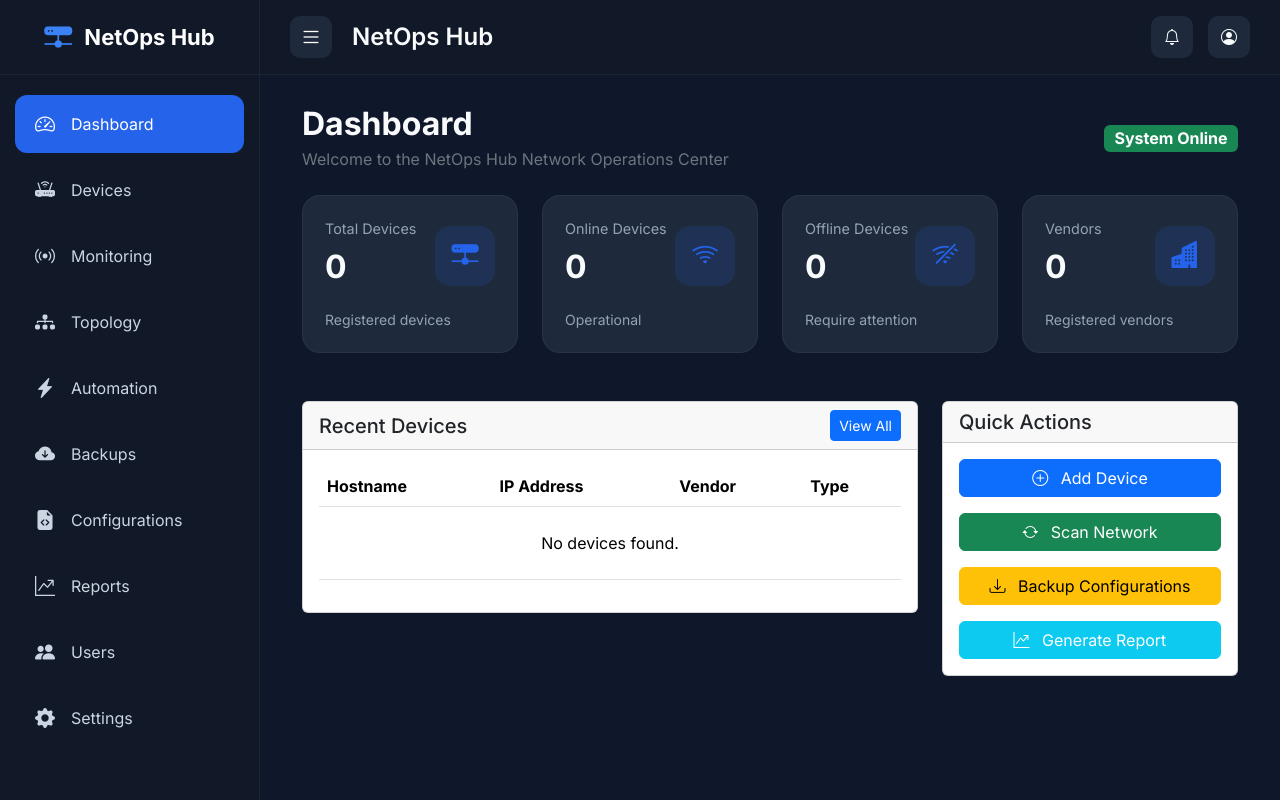
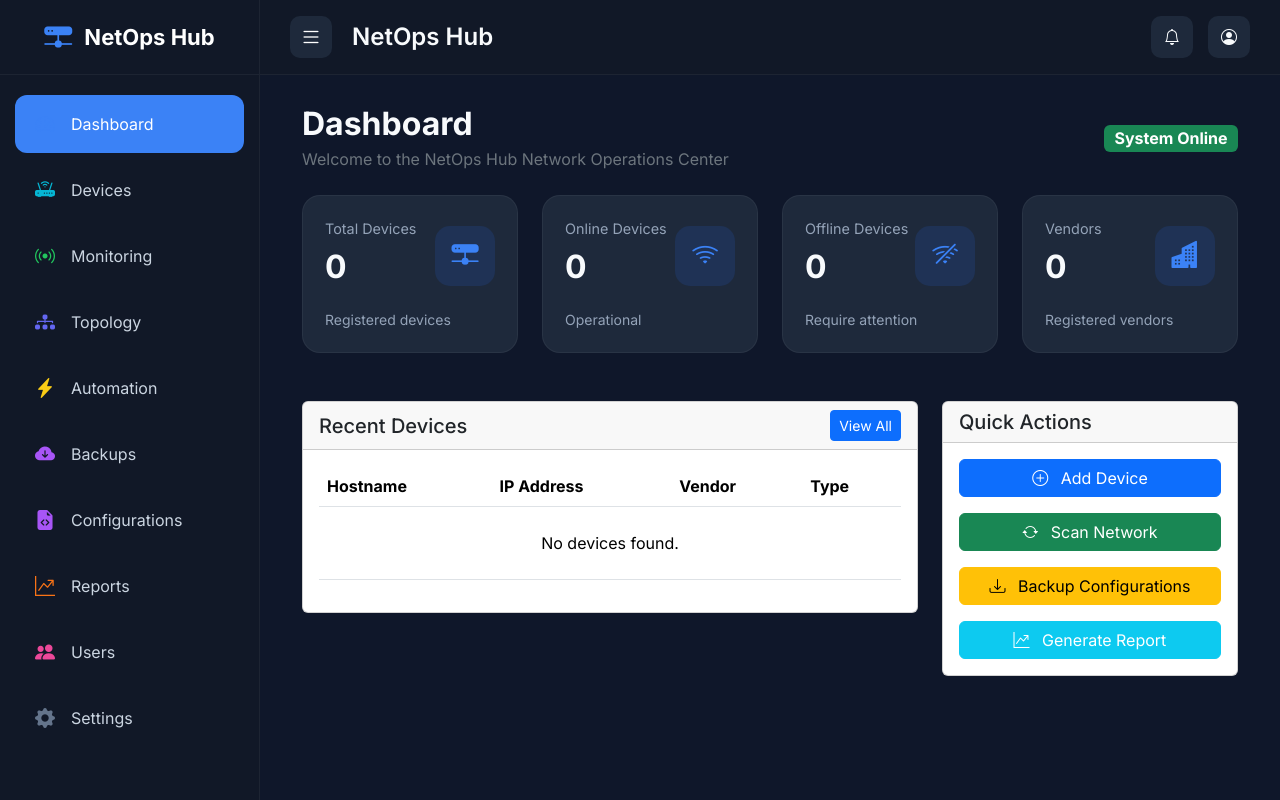
Before and after one commit to FMB237/NetOps-Hub, a FastAPI app: page / in a window 1280 px wide. Run offline with FastAPI, Linux system fonts and the light colour scheme; data that the repository does not hold is empty.

Commit message:
Adding more colors to the Sidebar UI

```diff
--- a/app/static/css/base.css
+++ b/app/static/css/base.css
@@ -4,10 +4,20 @@
     --sidebar:#111827;
     --card:#1e293b;
 
-    --primary:#2563eb;
-    --success:#22c55e;
+    --dashboard:#3B82F6;
+    --devices:#06B6D4;
+    --monitoring:#22C55E;
+    --topology:#6366F1;
+    --automation:#FACC15;
+    --backup:#A855F7;
+    --reports:#F97316;
+    --users:#EC4899;
+    --settings:#64748B;
+
+    --primary:var(--dashboard);
+    --success:var(--monitoring);
     --danger:#ef4444;
-    --warning:#f59e0b;
+    --warning:var(--automation);
 
     --text:#f8fafc;
     --muted:#94a3b8;
--- a/app/static/css/navbar.css
+++ b/app/static/css/navbar.css
@@ -2,7 +2,7 @@
 
     height:75px;
 
-    background:#111827;
+    background:var(--sidebar);
 
     border-bottom:1px solid rgba(255,255,255,.05);
 
@@ -46,7 +46,7 @@
 
     border-radius:10px;
 
-    background:#1e293b;
+    background:var(--card);
 
     color:#f8fafc;
 
@@ -56,7 +56,7 @@
 
 .icon-btn:hover{
 
-    background:#2563eb;
+    background:var(--dashboard);
 
     transform:translateY(-2px);
 
@@ -81,7 +81,7 @@
 
     border-radius:10px;
 
-    background:#1e293b;
+    background:var(--card);
 
     color:white;
 
@@ -107,7 +107,7 @@
 
 .toggle-btn:hover{
 
-    background:#2563eb;
+    background:var(--dashboard);
 
     transform:translateY(-2px);
 
@@ -115,7 +115,7 @@
 
 .toggle-btn:focus-visible{
 
-    outline:3px solid rgba(59,130,246,.45);
+    outline:3px solid color-mix(in srgb, var(--dashboard) 45%, transparent);
 
     outline-offset:2px;
 
@@ -123,7 +123,7 @@
 
 .toggle-btn.active{
 
-    background:#2563eb;
+    background:var(--dashboard);
 
     box-shadow:0 0 0 1px rgba(255,255,255,.12) inset;
 
--- a/app/static/css/sidebar.css
+++ b/app/static/css/sidebar.css
@@ -2,7 +2,7 @@
 
     width:260px;
 
-    background:#111827;
+    background:var(--sidebar);
 
     border-right:1px solid rgba(255,255,255,.05);
 
@@ -46,7 +46,7 @@
 
 .logo i{
 
-    color:#3b82f6;
+    color:var(--dashboard);
 
     font-size:28px;
 
@@ -86,7 +86,7 @@
 
 .menu-item:hover{
 
-    background:#1e293b;
+    background:var(--card);
 
     color:white;
 
@@ -96,7 +96,7 @@
 
 .menu-item.active{
 
-    background:#2563eb;
+    background:var(--dashboard);
 
     color:white;
 
@@ -111,6 +111,69 @@
     text-align:center;
 
 }
+
+.sidebar-menu .menu-item:nth-child(1) i{
+
+    color:var(--dashboard);
+
+}
+
+.sidebar-menu .menu-item:nth-child(2) i{
+
+    color:var(--devices);
+
+}
+
+.sidebar-menu .menu-item:nth-child(3) i{
+
+    color:var(--monitoring);
+
+}
+
+.sidebar-menu .menu-item:nth-child(4) i{
+
+    color:var(--topology);
+
+}
+
+.sidebar-menu .menu-item:nth-child(5) i{
+
+    color:var(--automation);
+
+}
+
+.sidebar-menu .menu-item:nth-child(6) i,
+.sidebar-menu .menu-item:nth-child(7) i{
+
+    color:var(--backup);
+
+}
+
+.sidebar-menu .menu-item:nth-child(8) i{
+
+    color:var(--reports);
+
+}
+
+.sidebar-menu .menu-item:nth-child(9) i{
+
+    color:var(--users);
+
+}
+
+.sidebar-menu .menu-item:nth-child(10) i{
+
+    color:var(--settings);
+
+}
+
+.menu-item.active i,
+.menu-item:hover i{
+
+    color:currentColor;
+
+}
+
 .sidebar{
 
     transition:.3s ease;
```
Also changed, not shown: Readme.md, 1 other file.
